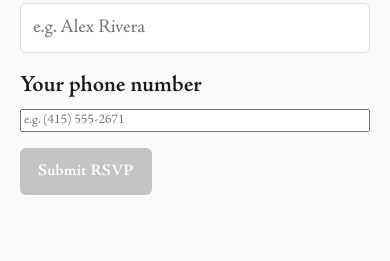
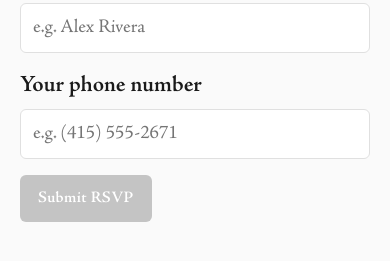
Before and after one commit to imeckler/party-slot-picker, a website: page public/index.html in a window 390 px wide. Shown: the part 193-454 px from the top of the page. Drawn offline with Linux system fonts and the light colour scheme; files that its build step writes are made by us from their sources; no server answers; files whose address does not match are found by name.

Commit message:
Style tel input like the name input
The phone field is type="tel", which the text-input rule didn't match, so it
rendered at a smaller font. Include type="tel" so name and phone match.

Co-Authored-By: Claude Opus 4.8 (1M context) <noreply@anthropic.com>

```diff
--- a/public/styles.css
+++ b/public/styles.css
@@ -148,7 +148,7 @@ p { margin: 0 0 12px; }
 
 label { font-weight: 600; font-size: 1.45rem; }
 
-input[type="text"], input[type="password"] {
+input[type="text"], input[type="password"], input[type="tel"] {
   font: inherit;
   padding: 10px 12px;
   border: 1px solid var(--border);
```
